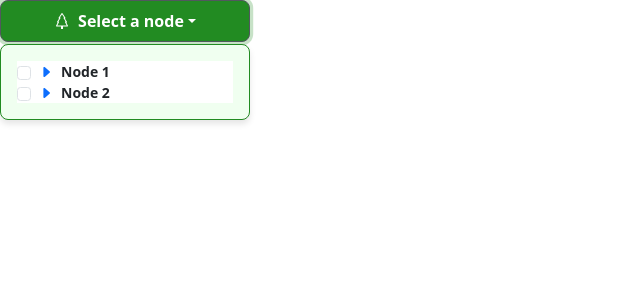
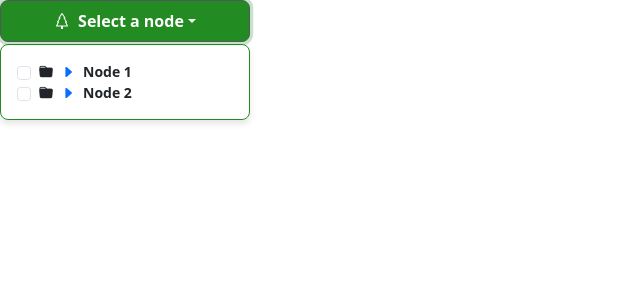
Before and after one commit to FranAlarconRubio/ui-library-app, an Angular app in the folder treeNodeUi/: page / in a window 1280 px wide. Both pictures are taken after a click on the button "Select a node". Shown: the top 300 px of the page, without its empty margins (0-640 px from the left). Built offline with nearby package versions, Linux system fonts and the light colour scheme.

Commit message:
feat: mejorar iconos y estilos en el componente de árbol y menú desplegable

```diff
--- a/treeNodeUi/src/app/tree-node/tree-node.component.html
+++ b/treeNodeUi/src/app/tree-node/tree-node.component.html
@@ -1,12 +1,23 @@
 <li class="list-group-item p-0">
   <div class="d-flex align-items-center" (click)="selectNode()">
     <input type="checkbox" class="form-check-input me-2" />
+
+    @if(node!.children?.length) {
+      <i
+      class="me-2"
+      [class.bi-folder2-open]="$isExpanded()"
+      [class.bi-folder-fill]="$isExpanded() === false"
+      >
+      </i>
+    }
+
+
     @if (node!.children?.length) {
       <button class="btn btn-sm btn-link p-0 me-2" (click)="toggleExpand()">
         <i [class.bi-caret-down-fill]="$isExpanded()" [class.bi-caret-right-fill]="!$isExpanded()"></i>
       </button>
     }@else {
-      <i class="bi bi-file-earmark me-2"></i>
+      <i class="bi bi-file-earmark-fill me-2"></i>
     }
     <span class="fw-bold">{{ node!.label }}</span>
   </div>
--- a/treeNodeUi/src/app/tree-node/tree-node.component.scss
+++ b/treeNodeUi/src/app/tree-node/tree-node.component.scss
@@ -18,6 +18,7 @@
   font-size: 0.875rem; // Tamaño de fuente consistente
   cursor: pointer;
   transition: background-color 0.2s ease-in-out;
+  background-color: transparent !important;
 
   &:hover {
     background-color: #e6ffe6; // Fondo verde muy claro al pasar el mouse
@@ -37,6 +38,7 @@ ul {
   margin: 0; // Elimina márgenes acumulativos
   overflow: hidden;
   transition: max-height 0.3s ease-in-out;
+  background-color: transparent;;
 
   &.collapsed {
     max-height: 0;
@@ -46,3 +48,16 @@ ul {
     max-height: 500px; // Ajusta según el contenido
   }
 }
+
+.folder-icon {
+  color: #FFD700 !important; // Fuerza el color amarillo dorado
+  font-size: 1.2rem; // Ajusta el tamaño del ícono si es necesario
+}
+
+.bi-file-earmark {
+  color: #A0522D; // Color marrón claro para los archivos (opcional)
+}
+
+.bi-file-earmark-fill {
+  color: #FFD700 !important; // Fuerza el color marrón claro para los archivos
+}
--- a/treeNodeUi/src/app/tree-ui/tree-ui.component.scss
+++ b/treeNodeUi/src/app/tree-ui/tree-ui.component.scss
@@ -7,7 +7,7 @@
   overflow-y: auto; // Habilita el scroll si el contenido es demasiado grande
   border-radius: 8px; // Bordes redondeados
   box-shadow: 0 4px 6px rgba(0, 0, 0, 0.1); // Sombra para darle profundidad
-  background-color: #f0fff0; // Fondo verde claro
+  background-color: transparent; // Fondo verde claro
   border: 1px solid #228B22; // Borde verde bosque
   padding: 0.5rem; // Espaciado interno
   opacity: 0;
```
